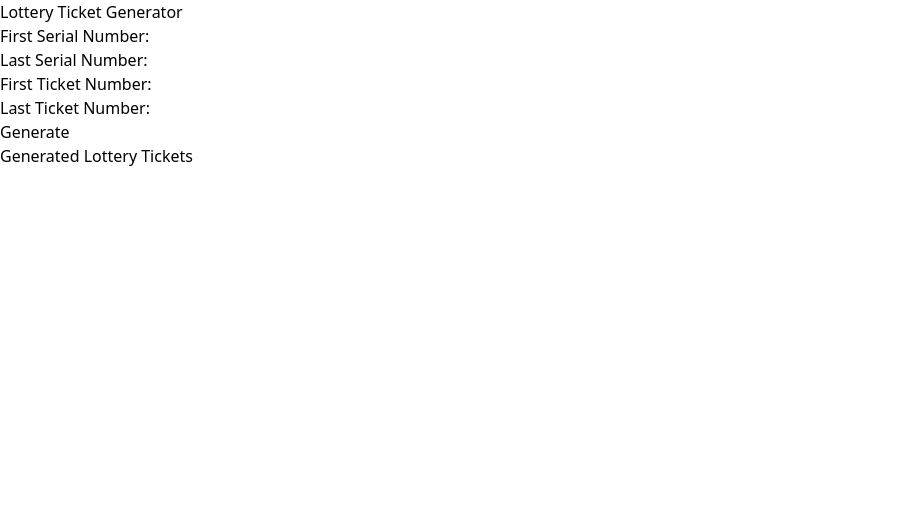
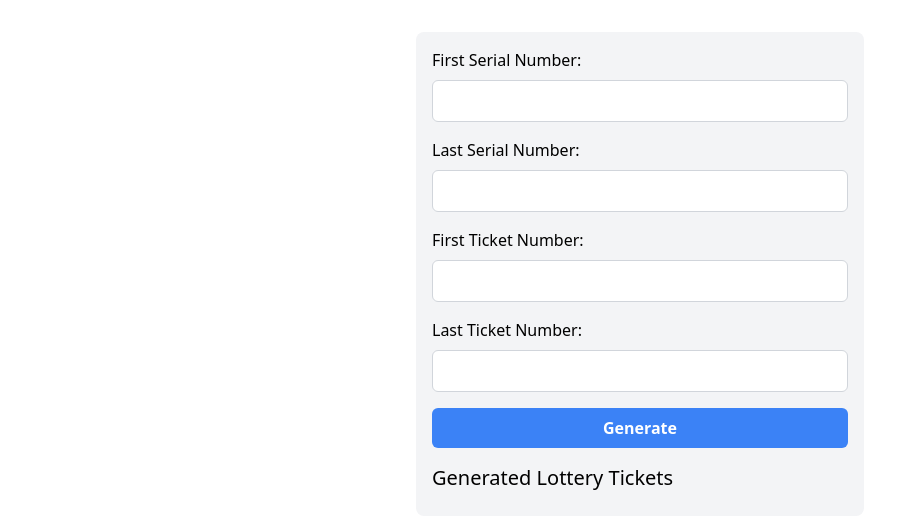
Before and after one commit to Rmx1921/dl, a React (Vite) app: page / in a window 1280 px wide. Shown: the top 528 px of the page, without its empty margins (0-910 px from the left). Built offline with nearby package versions, Linux system fonts and the light colour scheme.

Commit message:
UI improvements

```diff
--- a/src/components/SerialNumberGenerator.jsx
+++ b/src/components/SerialNumberGenerator.jsx
@@ -43,43 +43,52 @@ const LotteryTicketGenerator = () => {
     };
 
     return (
-        <div>
-            <h2>Lottery Ticket Generator</h2>
-            <div>
-                <label>First Serial Number: </label>
+        <div className="max-w-md mx-auto mt-8 p-4 bg-gray-100 rounded-lg">
+            {/* <h2 className="text-2xl mb-4">Lottery Ticket Generator</h2> */}
+            <div className="mb-4">
+                <label className="block mb-2">First Serial Number:</label>
                 <input
                     type="text"
                     value={firstSerial}
                     onChange={(e) => setFirstSerial(e.target.value.toUpperCase().substring(0, 2))}
+                    className="w-full px-4 py-2 border border-gray-300 rounded-md"
                 />
             </div>
-            <div>
-                <label>Last Serial Number: </label>
+            <div className="mb-4">
+                <label className="block mb-2">Last Serial Number:</label>
                 <input
                     type="text"
                     value={lastSerial}
                     onChange={(e) => setLastSerial(e.target.value.toUpperCase().substring(0, 2))}
+                    className="w-full px-4 py-2 border border-gray-300 rounded-md"
                 />
             </div>
-            <div>
-                <label>First Ticket Number: </label>
+            <div className="mb-4">
+                <label className="block mb-2">First Ticket Number:</label>
                 <input
                     type="number"
                     value={firstNumber}
                     onChange={(e) => setFirstNumber(e.target.value)}
+                    className="w-full px-4 py-2 border border-gray-300 rounded-md"
                 />
             </div>
-            <div>
-                <label>Last Ticket Number: </label>
+            <div className="mb-4">
+                <label className="block mb-2">Last Ticket Number:</label>
                 <input
                     type="number"
                     value={lastNumber}
                     onChange={(e) => setLastNumber(e.target.value)}
+                    className="w-full px-4 py-2 border border-gray-300 rounded-md"
                 />
             </div>
-            <button onClick={handleGenerate}>Generate</button>
-            <div>
-                <h3>Generated Lottery Tickets</h3>
+            <button
+                className="w-full bg-blue-500 hover:bg-blue-600 text-white font-semibold py-2 px-4 rounded-md"
+                onClick={handleGenerate}
+            >
+                Generate
+            </button>
+            <div className="mt-4">
+                <h3 className="text-xl mb-2">Generated Lottery Tickets</h3>
                 <ul>
                     {lotteryTickets.map((ticket, index) => (
                         <li key={index}>Serial: {ticket.serial}, Number: {ticket.number}</li>
```
